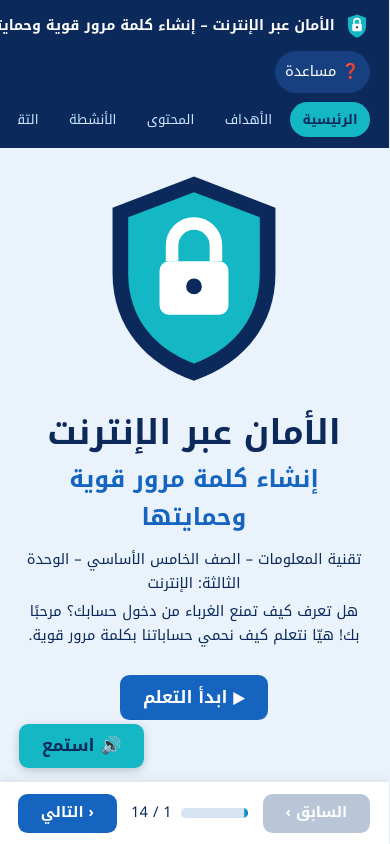
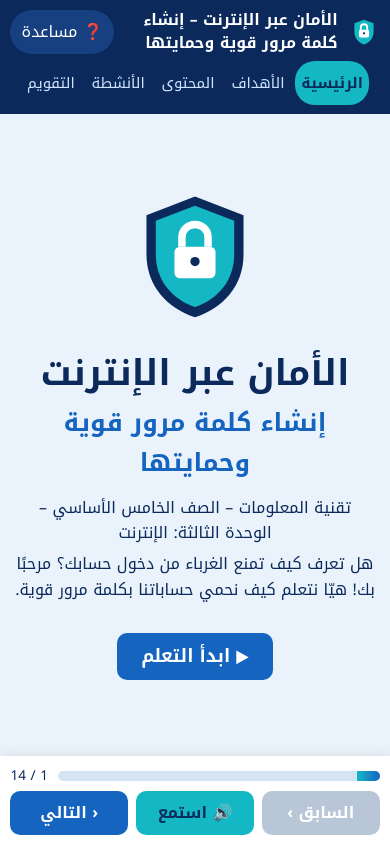
Before and after one commit to sheikhaDev/Password-lesson, a plain HTML site: page index.html in a window 390 px wide. Drawn offline with Linux system fonts and the light colour scheme.

Commit message:
Reflow the lesson, activities and controls for mobile and tablet screens

```diff
--- a/index.html
+++ b/index.html
@@ -1,12 +1,12 @@
 <!DOCTYPE html>
 <html lang="ar" dir="rtl"><head><meta charset="utf-8"><meta name="viewport" content="width=device-width,initial-scale=1">
-<title>الأمان عبر الإنترنت – إنشاء كلمة مرور قوية وحمايتها</title><link rel="stylesheet" href="style.css"></head>
+<title>الأمان عبر الإنترنت – إنشاء كلمة مرور قوية وحمايتها</title><link rel="stylesheet" href="style.css?v=reflow1"></head>
 <body><div class="stage" id="stage">
 <header class="top"><div class="brand"><img src="shield.svg" alt="">الأمان عبر الإنترنت – إنشاء كلمة مرور قوية وحمايتها</div>
 <nav id="tabs"></nav><button class="snd" style="width:auto;flex:none;padding-inline:.7em;border-radius:999px;white-space:nowrap" data-a="help" aria-label="مساعدة">❓ مساعدة</button></header>
 <main id="screen" tabindex="-1"></main>
-<footer class="bot"><button class="nb" id="prev" data-a="prev">السابق ›</button><div class="pg"><div class="bar"><i id="bar"></i></div><span id="pt"></span></div><button class="nb" id="next" data-a="next">‹ التالي</button></footer>
-<button class="btn t" id="aud" data-a="play" hidden>🔊 استمع</button>
+<footer class="bot"><button class="nb" id="prev" data-a="prev">السابق ›</button><div class="pg"><div class="bar"><i id="bar"></i></div><span id="pt"></span></div><button class="nb" id="next" data-a="next">‹ التالي</button><button class="btn t" id="aud" data-a="play" hidden>🔊 استمع</button></footer>
+
 <div class="ov" id="ov" hidden><div class="mod" id="mod"></div></div></div>
 <audio id="correct-answer-sound" preload="auto" src="game-applause.wav"></audio>
 <script src="script.js?v=answer-check-1"></script></body></html>
--- a/style.css
+++ b/style.css
@@ -35,20 +35,65 @@ h1{font-size:calc(3.6*var(--u))}h2{font-size:calc(2.5*var(--u));margin-bottom:ca
 .mod.ok .btn{background:var(--g)}.mod.bad .btn{background:var(--r)}
 .sc{font-size:calc(6*var(--u));font-weight:800;color:var(--b)}
 @media (prefers-reduced-motion:reduce){*{animation:none!important;transition:none!important}}
-#aud{position:absolute;left:calc(2*var(--u));bottom:11.5%;z-index:5;box-shadow:0 calc(.3*var(--u)) calc(1*var(--u)) #0003}#aud[hidden]{display:none}
 
 .stp{display:flex;align-items:center;gap:calc(1*var(--u));margin:calc(1*var(--u)) 0;font-size:calc(1.6*var(--u))}.stp span{background:var(--t);color:var(--n);border-radius:50%;width:calc(3*var(--u));height:calc(3*var(--u));display:grid;place-items:center;font-weight:800;flex:none}
 .wgc{text-align:center;background:linear-gradient(160deg,#0b2a5b,#1565c0);color:#fff}.code{font-size:calc(3.6*var(--u));font-weight:800;letter-spacing:calc(.3*var(--u));margin:calc(.8*var(--u)) 0;direction:ltr}
 a.btn{display:inline-block;text-decoration:none}
-@media (max-width:820px),(max-height:520px){
-:root{--u:min(9.5px,2.6vw);--v:5px}
-.stage{width:100vw;height:100dvh;aspect-ratio:auto;display:flex;flex-direction:column}
-.top{flex-wrap:wrap;height:auto;padding:calc(1.2*var(--u)) calc(2*var(--u));gap:calc(1*var(--u))}.brand{font-size:calc(1.5*var(--u))}
-nav{order:3;width:100%;overflow-x:auto;margin:0}nav button{white-space:nowrap;padding:calc(.7*var(--u)) calc(1.3*var(--u));font-size:calc(1.4*var(--u))}
-#screen{flex:1;padding:calc(2*var(--u));-webkit-overflow-scrolling:touch}
-.bot{height:auto;padding:calc(1.2*var(--u)) calc(2*var(--u));gap:calc(1.5*var(--u))}
-.g2,.g3{grid-template-columns:1fr!important}.g5{grid-template-columns:1fr 1fr}
-.hero{flex-direction:column-reverse;height:auto;gap:calc(2*var(--u));text-align:center}
-.snd{width:calc(4.4*var(--u));height:calc(4.4*var(--u))}#aud{position:fixed;bottom:calc(8*var(--u));left:calc(2*var(--u))}
+
+:root {
+  --u: clamp(10px, 0.94vw, 14px);
+  --v: clamp(5px, 0.6vw, 8px);
 }
-@media (min-width:600px) and (max-width:820px){.g3{grid-template-columns:repeat(3,1fr)!important}.g2{grid-template-columns:1fr 1fr!important}.g5{grid-template-columns:repeat(3,1fr)}}
+body { display: block; }
+.stage {
+  width: 100%; max-width: 1600px; margin-inline: auto;
+  height: 100vh; height: 100dvh; aspect-ratio: auto; container-type: normal;
+  grid-template-rows: auto minmax(0, 1fr) auto;
+  font-size: clamp(1rem, 1.3vw, 1.32rem);
+}
+.top { flex-wrap: wrap; gap: .45rem 1rem; padding: .55rem clamp(.65rem, 2vw, 2rem); }
+.brand { flex: 1 1 16rem; min-width: 0; white-space: normal; line-height: 1.45; }
+.brand img { flex: none; width: 2rem; height: 2rem; }
+nav { min-width: 0; flex-wrap: wrap; margin: 0; }
+nav button, .nb, .snd, .btn, .opt, button.pw { min-height: 44px; }
+nav button { font-size: 1rem; padding: .3rem .7rem; }
+#screen { min-width: 0; min-height: 0; padding: clamp(.9rem, 2.4vw, 2.5rem); overflow-wrap: anywhere; }
+#screen :is(.g2,.g3,.g5) > * { min-width: 0; }
+.hero { min-height: 100%; height: auto; }
+.hero img { max-width: 32%; height: auto; width: 18rem; }
+.pw { max-width: 100%; overflow-wrap: anywhere; }
+.bot { flex-wrap: wrap; gap: .5rem 1rem; padding: .55rem clamp(.65rem, 2vw, 2rem) max(.55rem,env(safe-area-inset-bottom)); }
+.pg { min-width: 0; }
+#pt { text-align: center; }
+#aud { position: static; font-size: 1rem; white-space: nowrap; }
+#aud[hidden] { display: none; }
+.ov { position: fixed; padding: .65rem; }
+.mod { width: min(32rem,100%); max-height: 100%; overflow-y: auto; }
+@media (max-width: 1024px) {
+  .top { display: grid; grid-template-columns: minmax(0,1fr) auto; }
+  nav { grid-row: 2; grid-column: 1 / -1; justify-content: center; }
+  .snd { grid-row: 1; grid-column: 2; }
+  .g5 { grid-template-columns: repeat(3,minmax(0,1fr)); }
+  .hero { gap: 1.5rem; }
+}
+@media (max-width: 700px) {
+  .g2,.g3,.g5 { grid-template-columns: minmax(0,1fr) !important; }
+  .hero { flex-direction: column-reverse; justify-content: center; text-align: center; }
+  .hero img { width: 7rem; max-width: 35%; }
+  .bot { display: grid; grid-template-columns: repeat(3,minmax(0,1fr)); gap: .3rem .5rem; }
+  .pg { grid-column: 1 / -1; grid-row: 1; font-size: .85rem; }
+  #prev { grid-row: 2; grid-column: 1; }
+  #next { grid-row: 2; grid-column: 3; }
+  #aud { grid-row: 2; grid-column: 2; }
+  .bot button { padding: .25rem; }
+  nav { gap: .1rem .25rem; }
+  nav button { font-size: .93rem; padding-inline: .4rem; }
+  .brand { font-size: .98rem; }
+  .stage { font-size: 1rem; }
+}
+@media (max-height: 480px) {
+  .stage { height: auto; min-height: 100vh; min-height: 100dvh; overflow: visible; grid-template-rows: auto 1fr auto; }
+  #screen { overflow: visible; }
+  .hero { min-height: 0; }
+  .hero img { max-height: 8rem; object-fit: contain; }
+}
```
